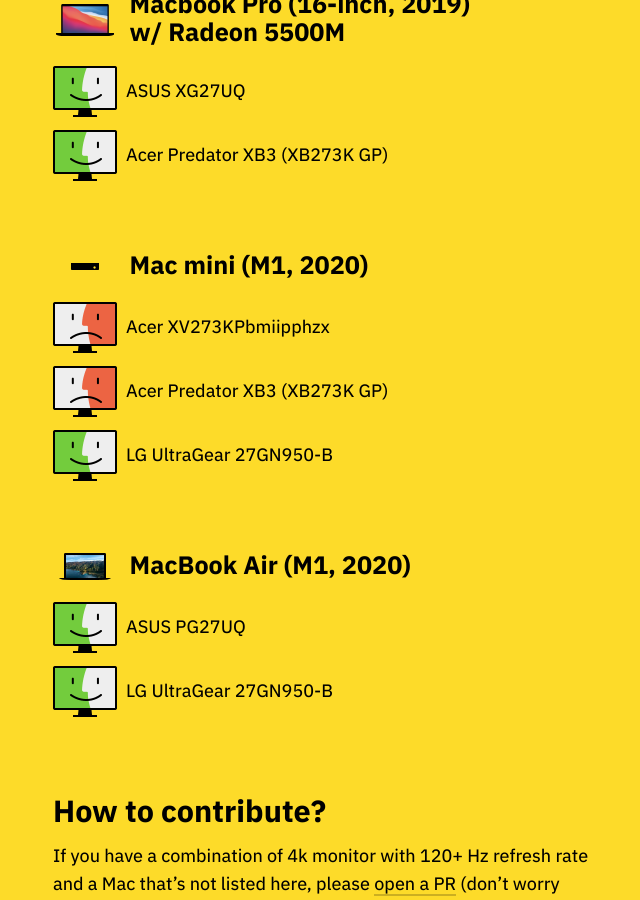
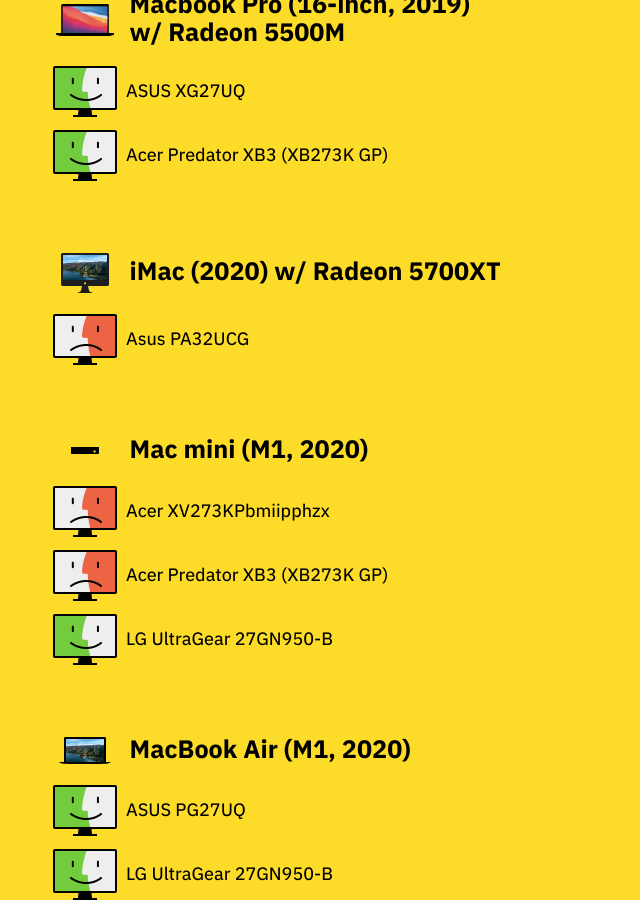
Before and after one commit to tonsky/tonsky.github.io, a Jekyll site: the page built from _posts/2021-02-24-monitors-mac.md, in a window 1280 px wide and 900 px high, scrolled down 2117 px. Shown: the whole window, without its empty margins (316-956 px from the left). Built offline with Jekyll 4.4.1, drawn with Linux system fonts in a browser that asks for light colours.

Commit message:
iMac 2020 / Asus PA32UCG compatibility (closes #26)

```diff
--- a/_posts/2021-02-24-monitors-mac.md
+++ b/_posts/2021-02-24-monitors-mac.md
@@ -64,6 +64,10 @@
 
 <div class="row"><img src="works.png" height=64> <span>Acer Predator XB3 (XB273K GP)</span></div>
 
+## <img src="imac_2020.png" height=44> <span>iMac (2020) w/ Radeon 5700XT</span>
+
+<div class="row"><img src="doesnt_work.png" height=64> <span>Asus PA32UCG</span></div>
+
 ## <img src="mini_2018.png" height=32> <span>Mac mini (M1, 2020)</span>
 
 <div class="row"><img src="doesnt_work.png" height=64> <span>Acer XV273KPbmiipphzx</span></div>
```
Also changed, not shown: blog/monitors-mac/imac_2020.png (added).
